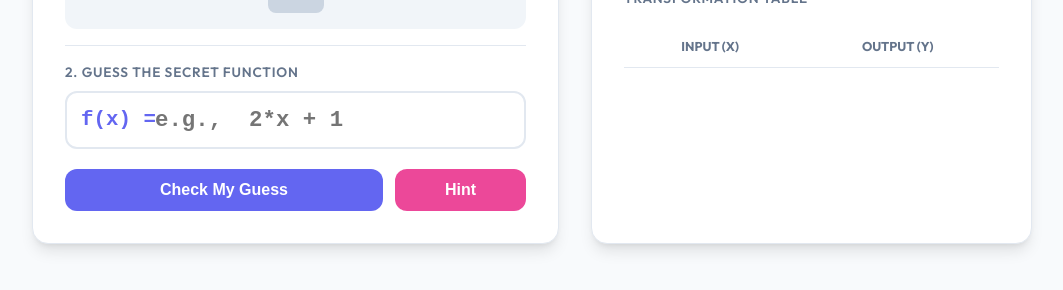
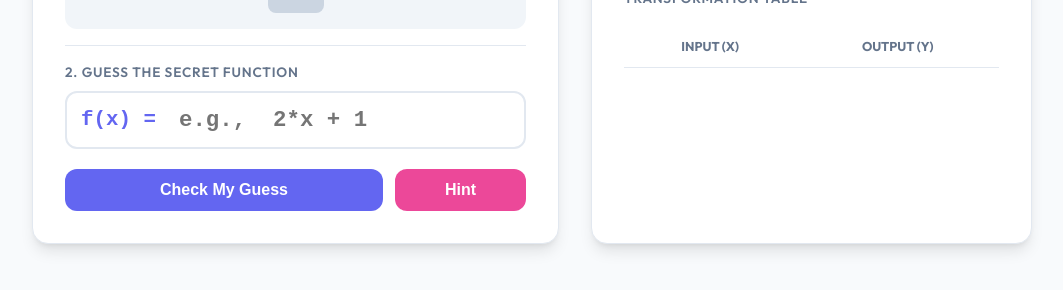
Before and after one commit to milligan-mathematics/courses, a Jekyll site: the page 090-111-171 Math Lab/Function Creator Activity.html, which Jekyll copies as it is, in a window 1280 px wide. Shown: the part 599-889 px from the top of the page, without its empty margins (108-1171 px from the left). Built offline with Jekyll 4.4.1, drawn with Linux system fonts in a browser that asks for light colours.

Commit message:
Fix guess input placeholder overlap with f(x)= prefix

```diff
--- a/090-111-171 Math Lab/Function Creator Activity.html
+++ b/090-111-171 Math Lab/Function Creator Activity.html
@@ -184,7 +184,7 @@
 
         .guess-wrap input {
             width: 100%;
-            padding: 0.85rem 1rem 0.85rem 5.5rem;
+            padding: 0.85rem 1rem 0.85rem 7rem;
             border: 2px solid var(--border);
             border-radius: 12px;
             font-size: 1.4rem;
```
